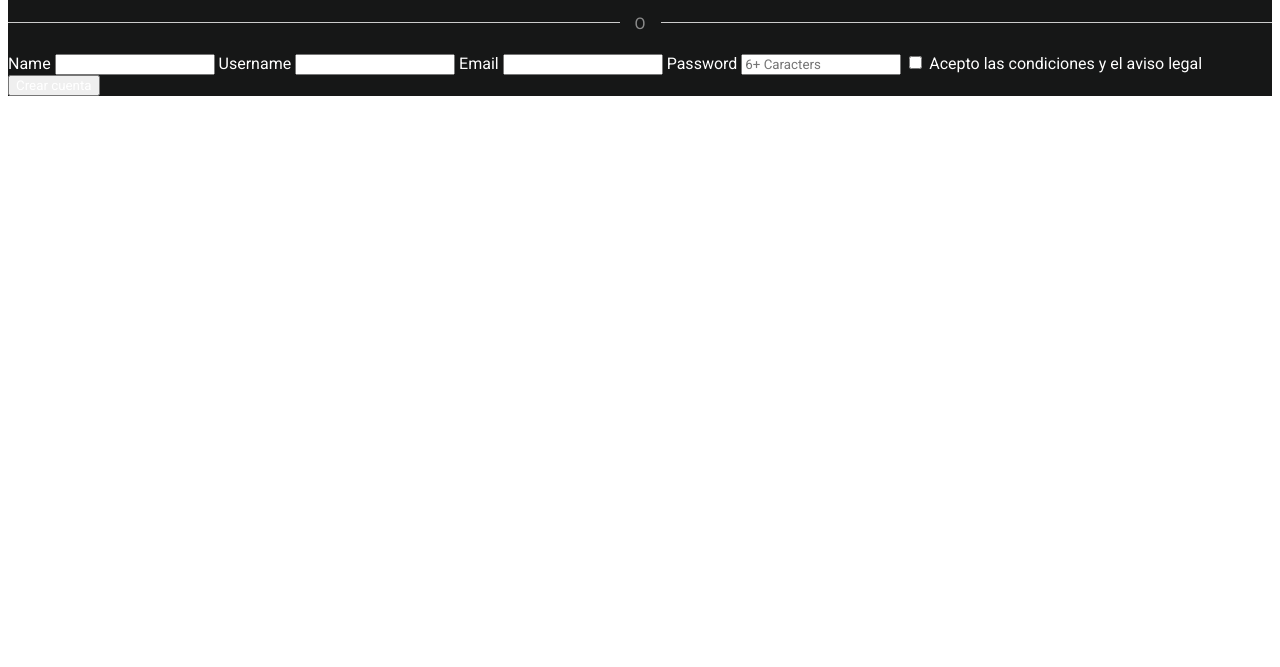
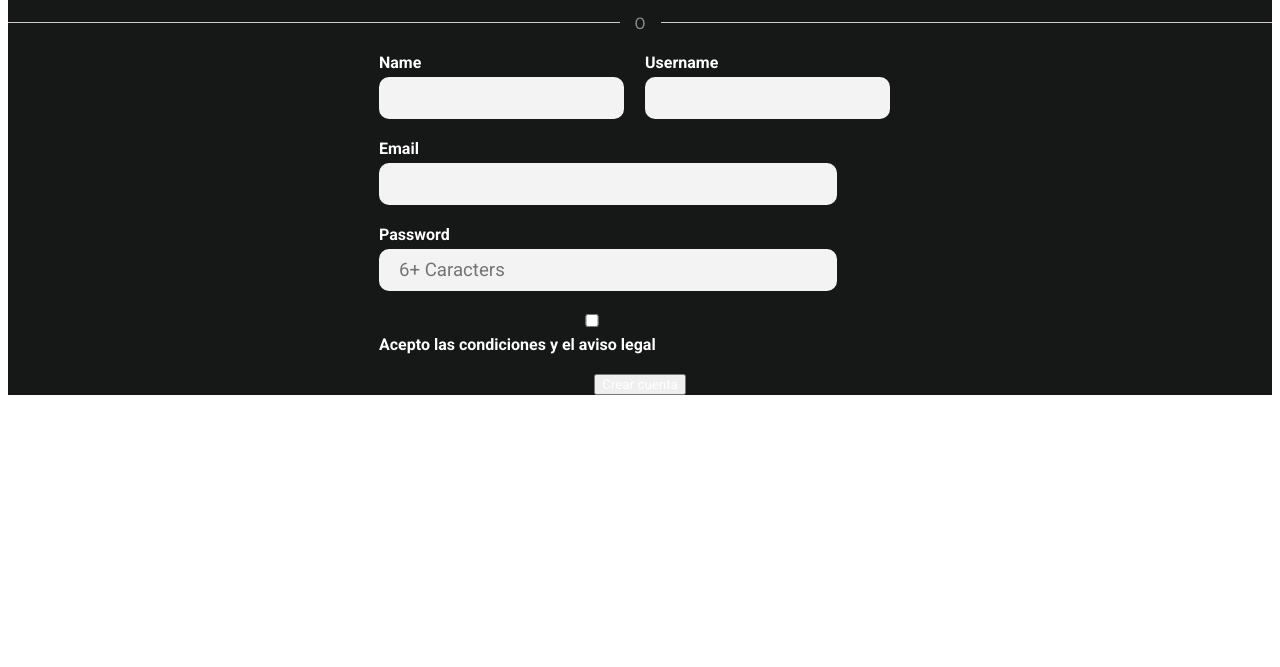
Before and after one commit to Cosifran/frontend, a plain HTML site: page forulario/login.html in a window 1280 px wide. Shown: the part 133-800 px from the top of the page. Drawn offline with Linux system fonts and the light colour scheme.

Commit message:
Termino en casa

```diff
--- a/forulario/login.css
+++ b/forulario/login.css
@@ -9,15 +9,18 @@
     background-color: #161717;
     display: flex;
     flex-direction: column;
-    align-items: center;
-    justify-content: center;
+align-items: center;
+justify-content: center;
     gap: 20px;
 }
+
+
 .buttons{
     align-self: flex-start;
     display: flex;
     gap: 20px;
 }
+
 .google-btn{
     display: flex;
     background-color:#1C86F3;
@@ -29,8 +32,11 @@
     cursor: pointer;
     align-self: flex-start;
 }
+
 .google-btn span {
     font-weight: 500;
+    color: white;
+    padding: 15px;
 }
 .google-btn picture {
     width: 35px;
@@ -83,3 +89,44 @@
 .separator span{
     color: #8b8b8b;
 }
+
+
+.section-inputs{
+    display: flex;
+    gap: 10px;
+    width: 100%;
+}
+
+form{
+    display: flex;
+    flex-direction: column;
+    align-items: center;
+    gap: 20px;
+}
+
+label {
+    width: 100%;
+    display: flex;
+    flex-direction: column;
+    gap: 5px;
+}
+
+label span {
+    font-weight: 700;
+}
+
+label input {
+  width: 80%;
+  background-color: #f3f3f4;
+  border: none;
+  padding: 10px 20px;
+  border-radius: 10px;
+  outline: none;
+  font-size: 14pt;
+}
+
+label input:hover{
+    background-color: #454045;
+    border: solid 1px #f3f3f4;
+    box-shadow: 0 0 4px #eb50eb;
+}
--- a/forulario/login.html
+++ b/forulario/login.html
@@ -32,8 +32,9 @@
         <span>O</span>
         <hr />
       </div>
+
       <form action="" method="">
-        <div>
+        <div class="section-inputs">
           <label for="name">
             <span>Name</span>
             <input id="name" name="name" />
@@ -42,6 +43,7 @@
             <span>Username</span>
             <input id="username" name="username" />
           </label>
+        </div>
           <label for="email">
             <span>Email</span>
             <input id="email" name="email" />
@@ -60,7 +62,7 @@
             <span>Acepto las condiciones y el aviso legal</span>
           </label>
           <button type="submit">Crear cuenta</button>
-        </div>
+
       </form>
     </div>
   </body>
```
